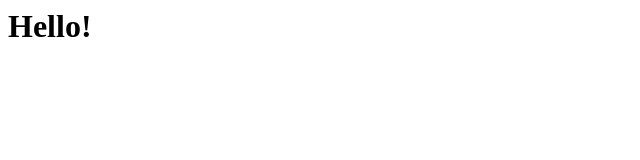
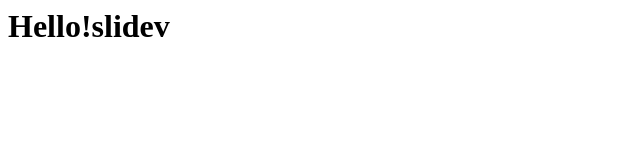
Before and after one commit to rezhu001/zhumy_slidev, a plain HTML site: page index.html in a window 1280 px wide. Shown: the whole page, without its empty margins (0-640 px from the left). Drawn offline with Linux system fonts and the light colour scheme.

Commit message:
Update index.html
add slidev

```diff
--- a/index.html
+++ b/index.html
@@ -1 +1 @@
-<h1>Hello!</h1>
+<h1>Hello!slidev</h1>
```
